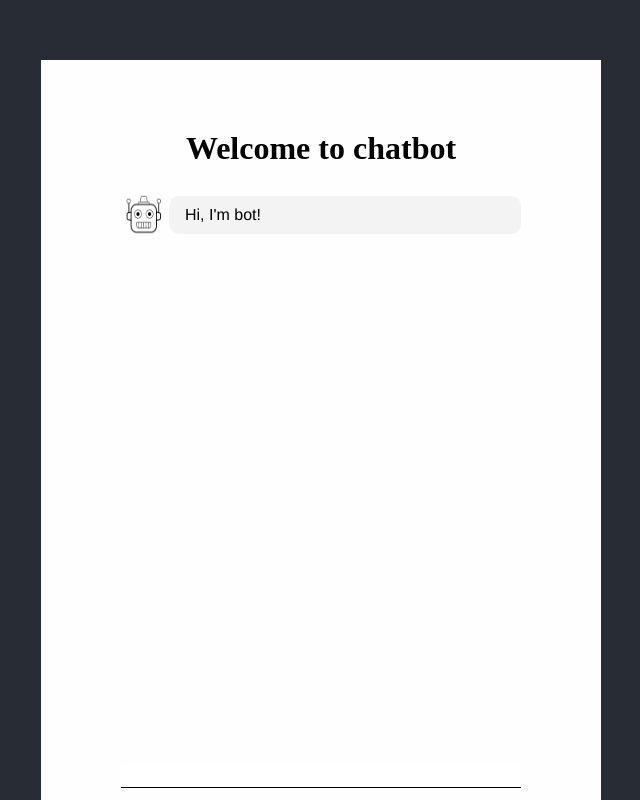
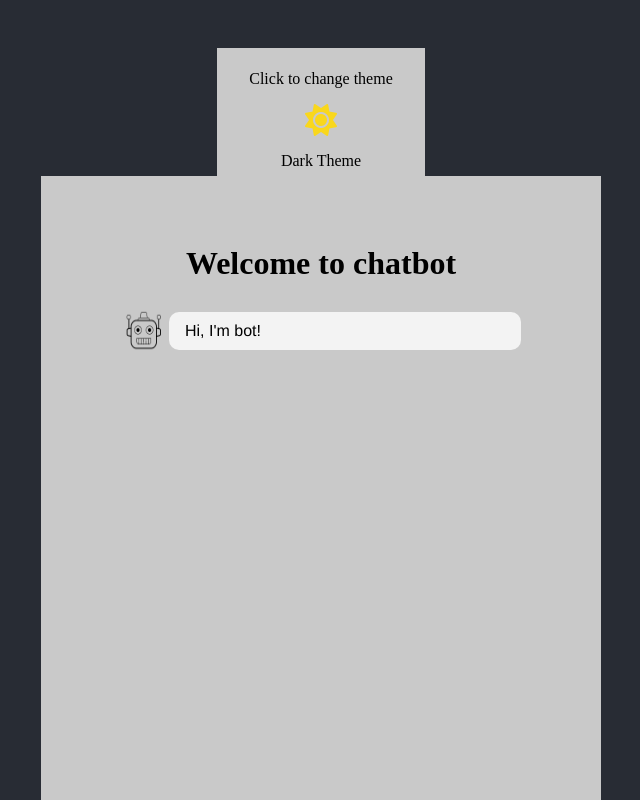
Before and after one commit to ilala1/Chatbot, a React (Create React App) app: page / in a window 1280 px wide. Shown: the top 800 px of the page, without its empty margins (319-959 px from the left). Built offline with nearby package versions, Linux system fonts and the light colour scheme.

Commit message:
added theme change functionality

```diff
--- a/public/index.html
+++ b/public/index.html
@@ -8,9 +8,12 @@
   <meta name="theme-color" content="#000000" />
   <meta name="description" content="Web site created using create-react-app" />
   <link rel="apple-touch-icon" href="%PUBLIC_URL%/logo192.png" />
+  <link rel="stylesheet" href="https://use.fontawesome.com/releases/v5.8.1/css/all.css"
+    integrity="sha384-50oBUHEmvpQ+1lW4y57PTFmhCaXp0ML5d60M1M7uH2+nqUivzIebhndOJK28anvf" crossorigin="anonymous">
 
   <link rel="manifest" href="%PUBLIC_URL%/manifest.json" />
   <title>React App</title>
+  <script src="https://kit.fontawesome.com/16cbe36739.js" crossorigin="anonymous"></script>
 </head>
 
 <body>
--- a/src/App.js
+++ b/src/App.js
@@ -1,7 +1,7 @@
-import React from 'react';
+import { Component } from 'react';
 import './styles/App.scss';
 
-import {Provider} from 'react-redux';
+import { Provider } from 'react-redux';
 
 
 import store from './store';
@@ -9,14 +9,50 @@ import store from './store';
 import Chat from './components/chat/Chat'
 
 
-const App = () => {
-  return (
-    <Provider store={store}>
-      <div className="container">
-          <Chat />
-      </div>
-    </Provider>
-  );
+class App extends Component {
+    constructor(props) {
+        super(props);
+        this.state = {
+            darkTheme: true
+        };
+    }
+
+    handleThemeChange = () => {
+        console.log('pre ' + this.state.darkTheme)
+        this.setState(prevState => ({
+            darkTheme: !prevState.darkTheme
+        }));
+        console.log(this.state.darkTheme)
+    }
+
+    render() {
+        return (
+            <Provider store={store}>
+                <div className={`container ${this.state.darkTheme ? 'dark' : 'light'}`}>
+                    <div className='themeIcon' onClick={this.handleThemeChange}>
+                        <p className="themeTitle">Click to change theme</p>
+                        {this.state.darkTheme ? <i class="fas fa-sun"></i> : <i class="fas fa-moon"></i>}
+                        {this.state.darkTheme ? <p>Dark Theme</p> : <p>Light Theme</p>}
+                    </div>
+                    <Chat />
+                </div>
+            </Provider>
+        )
+    }
 }
 
+// const App = () => {
+//   const changeTheme = () => {
+
+//   }
+//   return (
+//     <Provider store={store}>
+//       <div className="container">
+//           <button onClick={changeTheme}>Change theme</button>
+//           <Chat />
+//       </div>
+//     </Provider>
+//   );
+// }
+
 export default App;
--- a/src/styles/blocks/chatBox.scss
+++ b/src/styles/blocks/chatBox.scss
@@ -1,10 +1,63 @@
 .container {
+	&.dark {
+		background-color: $dark-bg;
+		.themeIcon {
+			background: $chatboxDarkBg;
+			.fas {
+				color: #f9d71c;
+			}
+		}
+		.chatBoxContainer {
+			background: $chatboxDarkBg;
+			.historyContainer {
+				border-bottom: 1px solid #fff;
+				input {
+					color: #fff;
+					background: $chatboxDarkBg;
+				}
+			}
+		}
+	}
+	&.light {
+		background-color: $light-bg;
+		.themeIcon {
+			background: $chatboxLightBg;
+			.fas {
+				color: $chatboxDarkBg;
+			}
+		}
+		.chatBoxContainer {
+			background: $chatboxLightBg;
+			.historyContainer {
+				border-bottom: 1px solid #000;
+				input {
+					color: #fff;
+					background: $chatboxLightBg;
+				}
+			}
+		}
+	}
 	text-align: center;
-	background-color: $bg;
 	min-height: 100vh;
 	display: flex;
+	flex-direction: column;
 	justify-content: center;
 	align-items: center;
+	.themeIcon {
+		display: flex;
+		flex-direction: column;
+		justify-content: center;
+		align-items: center;
+		width: 13rem;
+		height: 8rem;
+		.themeTitle {
+			padding-top: 1rem;
+		}
+		.fas {
+			font-size: 2rem;
+			color: #f9d71c;
+		}
+	}
 	.chatBoxContainer {
 		display: inline-block;
 		max-width: 400px;
@@ -12,7 +65,7 @@
 		flex-direction: column;
 		justify-content: flex-end;
 		padding: 3rem 5rem;
-		background: $chatboxBg;
+
 		.title {
 			text-align: center;
 		}
@@ -33,7 +86,6 @@
 			}
 			input {
 				border: 0;
-				border-bottom: 1px solid black;
 				height: 20px;
 				width: 400px;
 				outline: none;
--- a/src/styles/variables.scss
+++ b/src/styles/variables.scss
@@ -11,6 +11,9 @@ $padding-sides-minimum: 1.25rem;
 $padding-sides-small: 2.5rem;
 $padding-sides-normal: calc(50vw - #{$site-max-width / 2});
 
-$bg: #282c34;
-$chatboxBg: #fefeff;
+$dark-bg: #282c34;
+$light-bg: #f4f4f4;
+
+$chatboxLightBg: #fff;
+$chatboxDarkBg: rgb(201, 201, 201);
 $typingBubble-color-bg: #e6e7ed;
```
